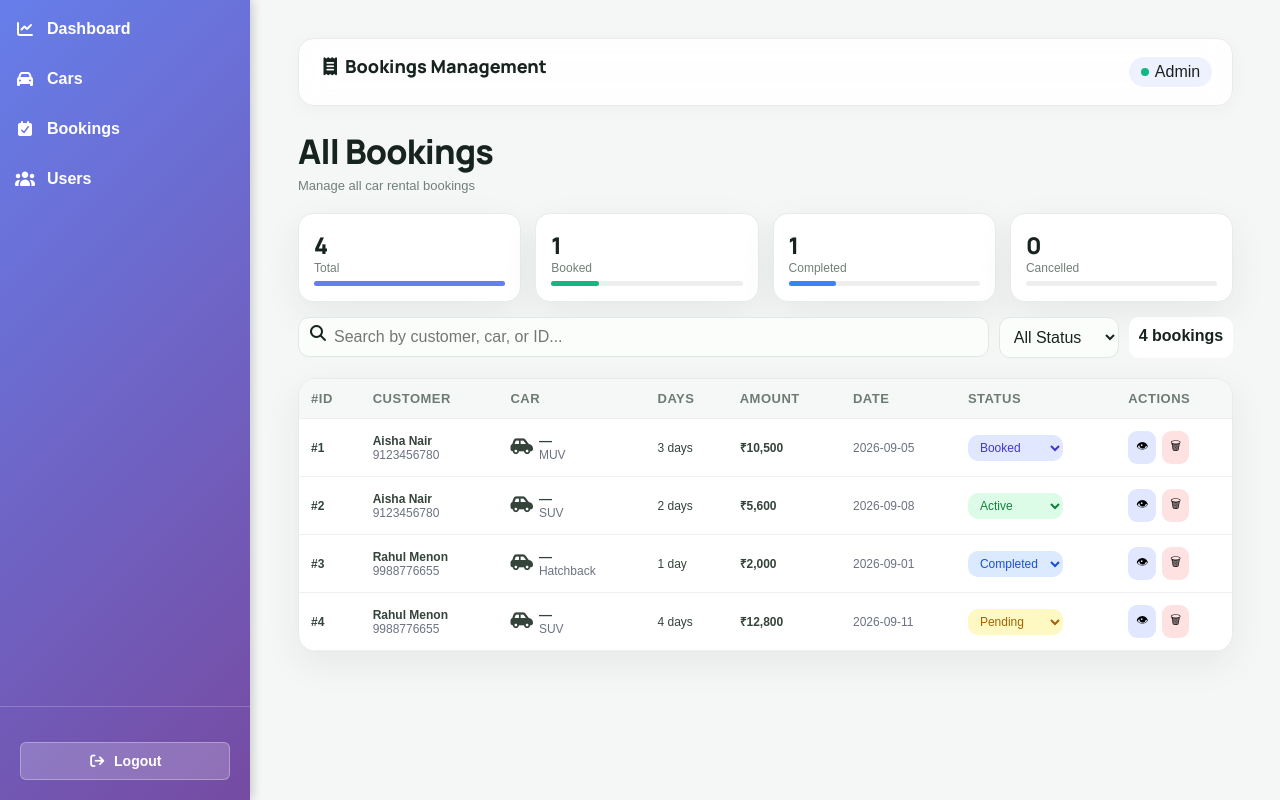
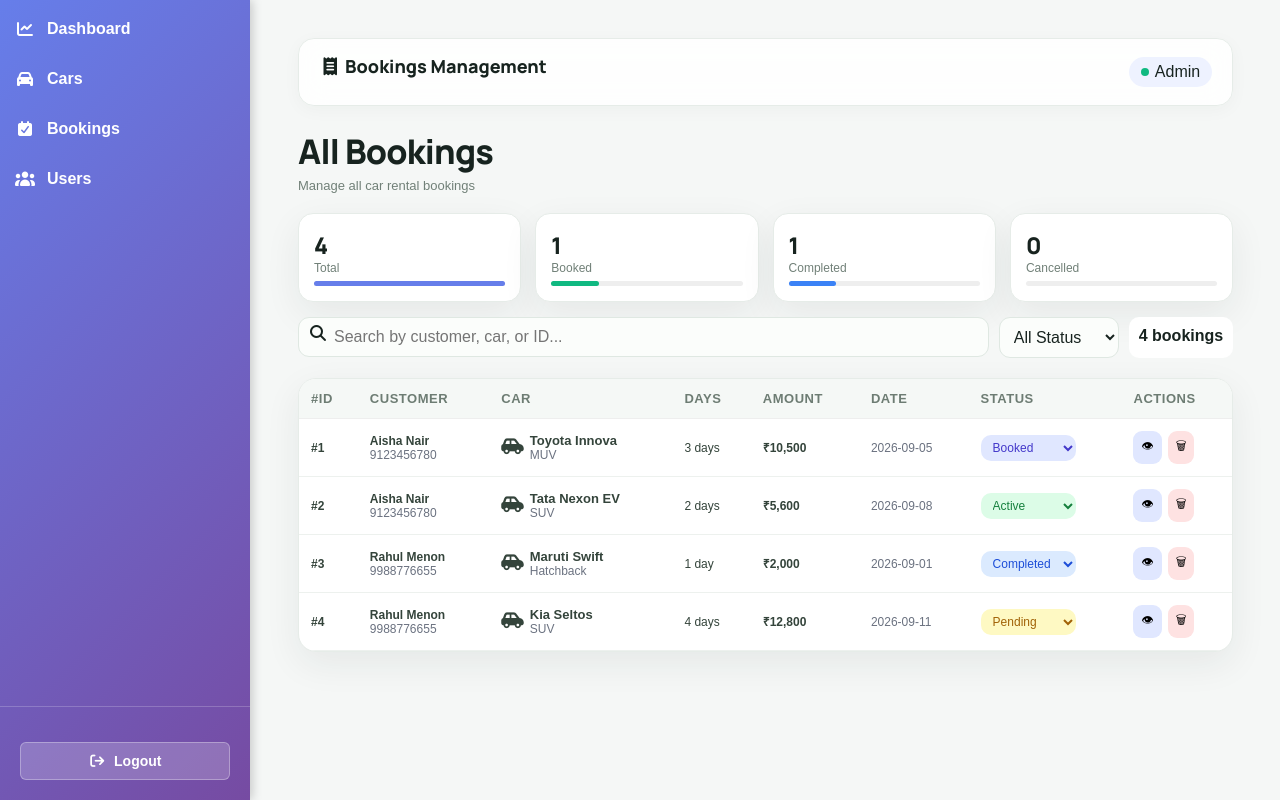
Before and after one commit to Mohamedhansath/car-rental, a React (Vite) app: page /booking in a window 1280 px wide. Built offline with nearby package versions, Linux system fonts and the light colour scheme; sample sign-in values are in the browser's storage.

Commit message:
Fix car names in booking management list

```diff
--- a/src/Bookings.jsx
+++ b/src/Bookings.jsx
@@ -190,7 +190,7 @@ export default function Bookings() {
                           <div className="bk-car-cell">
                             <span className="bk-car-ico"><i className="fa-solid fa-car-side"></i></span>
                             <div>
-                              <div className="bk-car-name">{b.car || "—"}</div>
+                              <div className="bk-car-name">{b.carName || b.car || "—"}</div>
                               <div className="bk-route">{b.carType || ""}</div>
                             </div>
                           </div>
```
